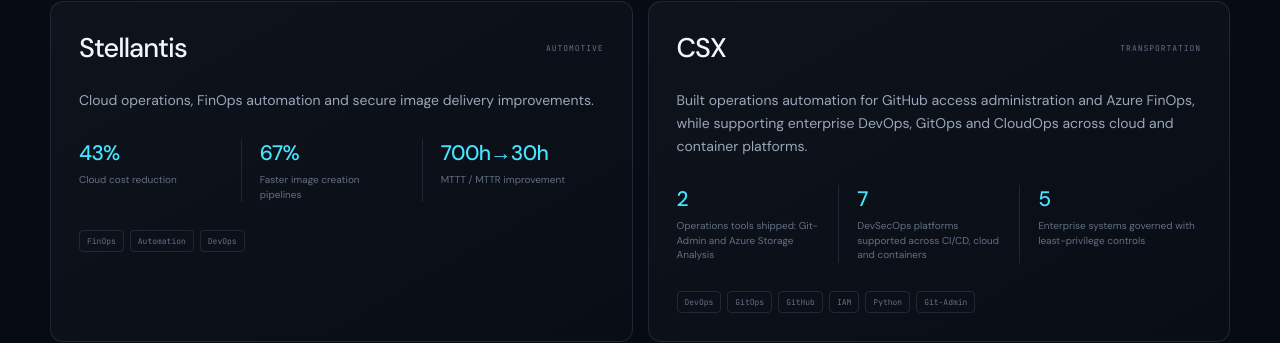
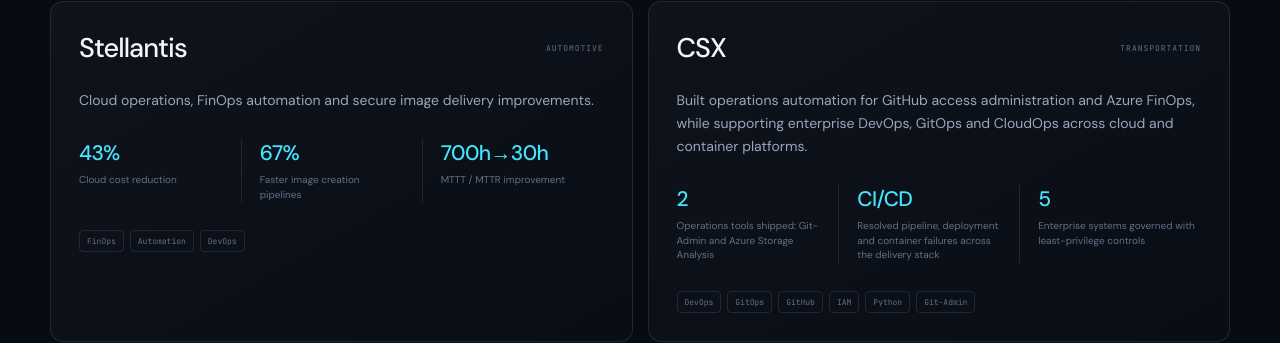
Before and after one commit to PrashantAHD/PrashantAHD, a plain HTML site: page index.html in a window 1280 px wide. Shown: the part 3317-3660 px from the top of the page. Drawn offline with Linux system fonts and the light colour scheme.

Commit message:
content: clarify CSX delivery impact
Co-authored-by: Copilot <223556219+Copilot@users.noreply.github.com>

```diff
--- a/index.html
+++ b/index.html
@@ -199,7 +199,7 @@
           <p>Built operations automation for GitHub access administration and Azure FinOps, while supporting enterprise DevOps, GitOps and CloudOps across cloud and container platforms.</p>
           <ul>
             <li><strong>2</strong><span>Operations tools shipped: Git-Admin and Azure Storage Analysis</span></li>
-            <li><strong>7</strong><span>DevSecOps platforms supported across CI/CD, cloud and containers</span></li>
+            <li><strong>CI/CD</strong><span>Resolved pipeline, deployment and container failures across the delivery stack</span></li>
             <li><strong>5</strong><span>Enterprise systems governed with least-privilege controls</span></li>
           </ul>
           <div class="tags"><span>DevOps</span><span>GitOps</span><span>GitHub</span><span>IAM</span><span>Python</span><span>Git-Admin</span></div>
```
